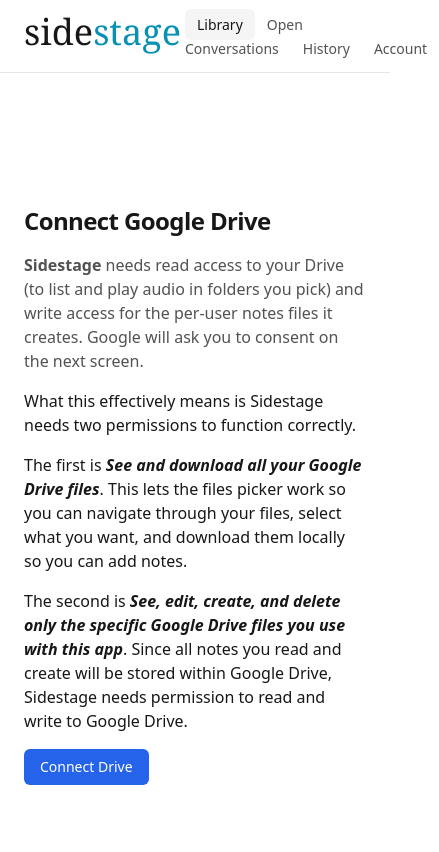
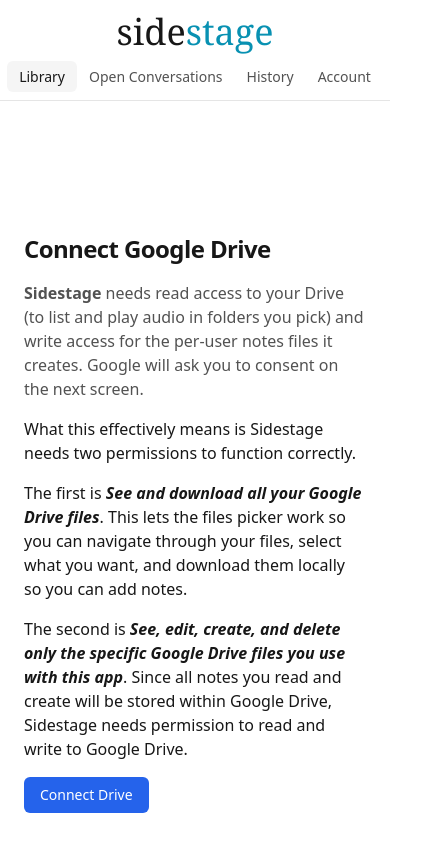
Before and after one commit to deptofzane/noodle-tools-for-bands, a Next.js app: page /library in a window 390 px wide. Shown: the top 852 px of the page, 439 px wide, since content can reach past the window. Built offline with nearby package versions, Linux system fonts and the light colour scheme; no server answers; sample sign-in values are in the browser's storage.

Commit message:
update responsive styling

```diff
--- a/app/Header.tsx
+++ b/app/Header.tsx
@@ -27,7 +27,7 @@ export function Header() {
 
   return (
     <header className="border-b border-neutral-200 dark:border-neutral-800">
-      <nav className="mx-auto flex justify-between max-w-3xl items-center gap-1 px-6 py-3">
+      <nav className="mx-auto flex flex-col flex-wrap sm:flex-row sm:justify-between max-w-3xl items-center gap-1 px-1 sm:px-6 py-3">
         <h3 className="font-serif mb-2 text-4xl">side<span className="text-cyan-600">stage</span></h3>
         <span>
           {NAV_LINKS.map((link) => {
@@ -40,8 +40,8 @@ export function Header() {
                 className={
                   'rounded-md px-3 py-1.5 text-sm transition ' +
                   (isActive
-                    ? 'bg-neutral-100 font-medium text-neutral-900 dark:bg-neutral-800 dark:text-neutral-100'
-                    : 'text-neutral-600 hover:bg-neutral-50 hover:text-neutral-900 dark:text-neutral-400 dark:hover:bg-neutral-900 dark:hover:text-neutral-100')
+                    ? 'bg-neutral-100 font-medium text-neutral-900 dark:bg-neutral-800 dark:text-neutral-100 text-nowrap'
+                    : 'text-neutral-600 hover:bg-neutral-50 hover:text-neutral-900 dark:text-neutral-400 dark:hover:bg-neutral-900 dark:hover:text-neutral-100 text-nowrap')
                 }
               >
                 {link.label}
```
